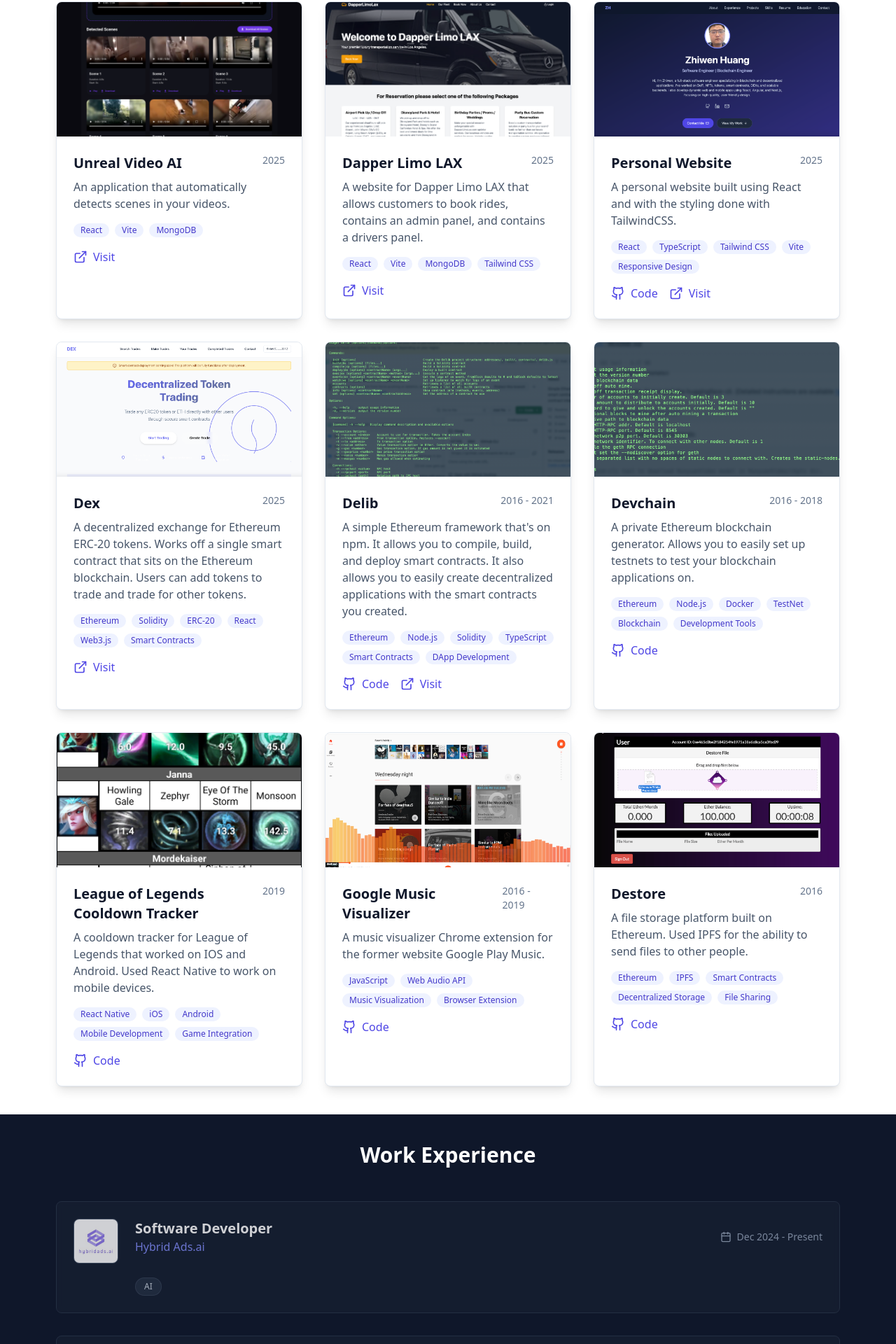
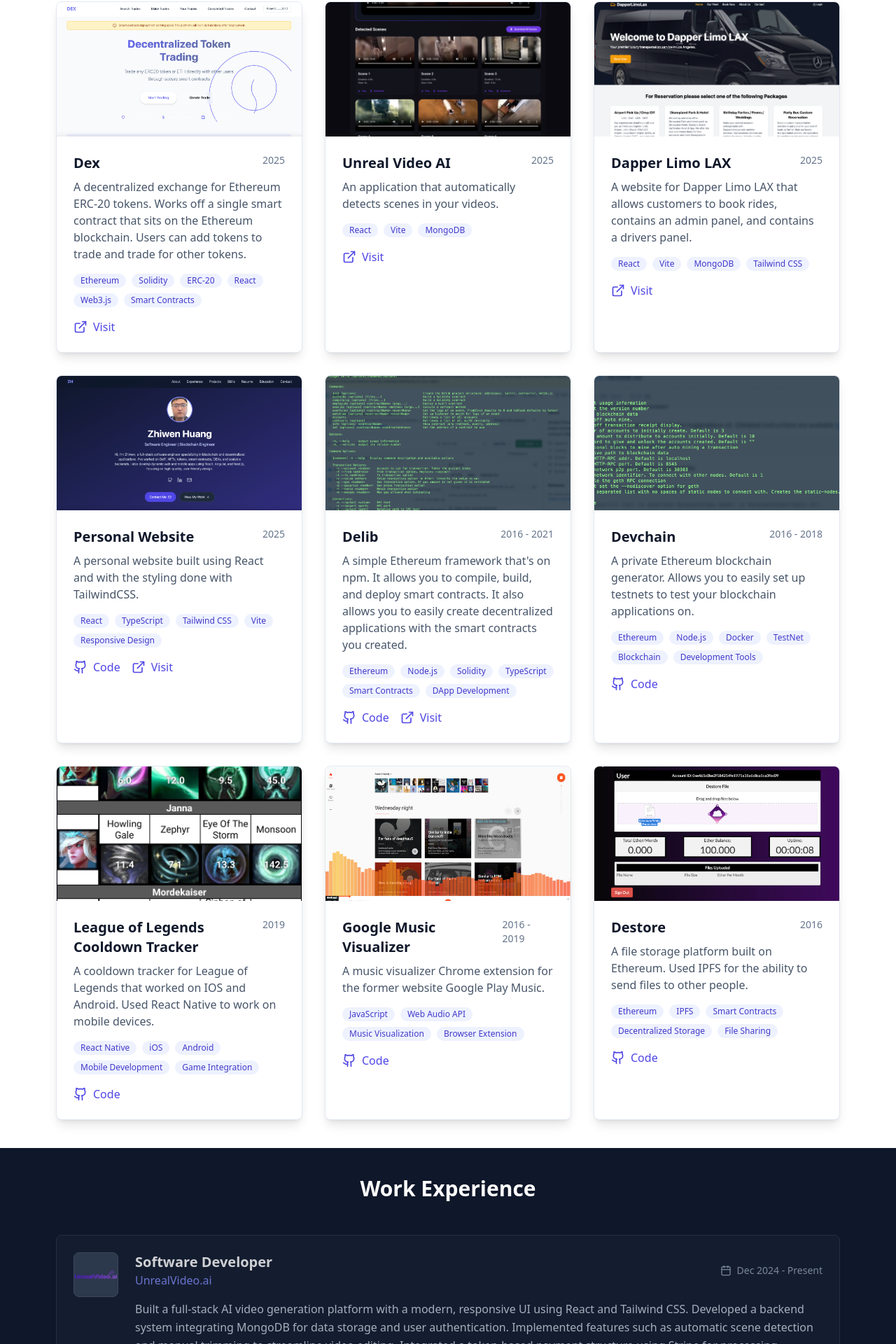
Before and after one commit to zhiwenh/personal-website-2, a React (Vite) app: page / in a window 1280 px wide. Shown: the part 922-2842 px from the top of the page at 70% size. Built offline with nearby package versions, Linux system fonts and the light colour scheme.

Commit message:
Made updates

```diff
--- a/src/data/experience.ts
+++ b/src/data/experience.ts
@@ -4,13 +4,15 @@
 import iceRedLogo from './../icered-logo.png';
 import synapseLogo from './../synapse-logo.png';
 import hybridAdsAiLogo from './../hybrid-ads-ai-logo.png';
+import unrealVideoAiLogo from './../unrealvideoai-logo.png';
 
 export const workExperience = [
   {
-    company: "Hybrid Ads.ai",
+    company: "UnrealVideo.ai",
     position: "Software Developer",
     period: "Dec 2024 - Present",
-    logo: hybridAdsAiLogo,
+    logo: unrealVideoAiLogo,
+    description: "Built a full-stack AI video generation platform with a modern, responsive UI using React and Tailwind CSS. Developed a backend system integrating MongoDB for data storage and user authentication. Implemented features such as automatic scene detection and manual trimming to streamline video editing. Integrated a token-based payment structure using Stripe for processing payments within the scene detection application.",
     technologies: ["AI"]
   },
   {
--- a/src/data/projects.ts
+++ b/src/data/projects.ts
@@ -9,6 +9,14 @@
 import dapperLimoLaxImage from './../dapper-limo-lax.png';
 
 export const projects = [
+  {
+    title: "Dex",
+    description: "A decentralized exchange for Ethereum ERC-20 tokens. Works off a single smart contract that sits on the Ethereum blockchain. Users can add tokens to trade and trade for other tokens.",
+    image: dexImage,
+    date: "2025",
+    technologies: ["Ethereum", "Solidity", "ERC-20", "React", "Web3.js", "Smart Contracts"],
+    website: "https://dex-omega-eight.vercel.app/"
+  },
   {
     title: "Unreal Video AI",
     description: "An application that automatically detects scenes in your videos.",
@@ -33,14 +41,6 @@
     date: "2025",
     technologies: ["React", "TypeScript", "Tailwind CSS", "Vite", "Responsive Design"],
     website: "https://zhiwenh.com"
-  },
-  {
-    title: "Dex",
-    description: "A decentralized exchange for Ethereum ERC-20 tokens. Works off a single smart contract that sits on the Ethereum blockchain. Users can add tokens to trade and trade for other tokens.",
-    image: dexImage,
-    date: "2025",
-    technologies: ["Ethereum", "Solidity", "ERC-20", "React", "Web3.js", "Smart Contracts"],
-    website: "https://dex-omega-eight.vercel.app/"
   },
   {
     title: "Delib",
```
Also changed, not shown: src/unrealvideoai-logo.png (added), 1 other file (tests, documents, lock files or other folders).
